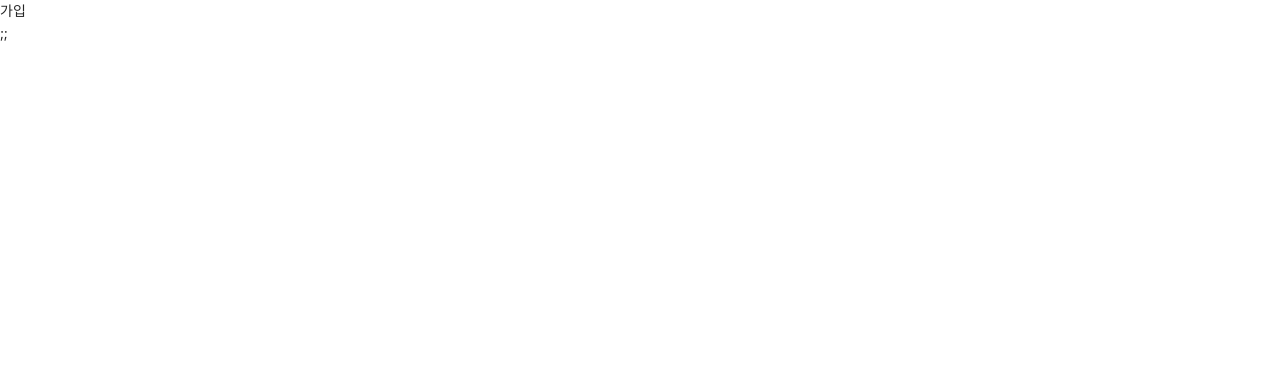
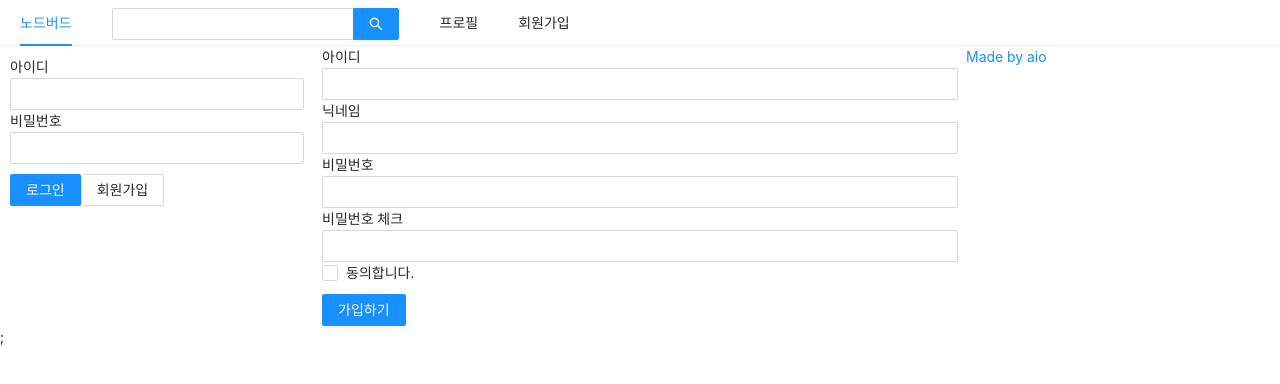
Before and after one commit to aio39/study-next-express-clone-twitter, a Next.js app: page /signup in a window 1280 px wide. Shown: the top 384 px of the page. Built offline with nearby package versions, Linux system fonts and the light colour scheme.

Commit message:
close #1 SingUpForm, user Hooks

```diff
--- a/components/AppLayout.js
+++ b/components/AppLayout.js
@@ -18,7 +18,6 @@
       <Menu mode="horizontal">
         {/* NOTE  a 태그가 아니라 Link에 href */}
         <Menu.Item>
-          {' '}
           <Link href="/">
             <a>노드버드</a>
           </Link>
@@ -35,7 +34,6 @@
           </Link>
         </Menu.Item>
         <Menu.Item>
-          {' '}
           <Link href="/signup">
             <a>회원가입</a>
           </Link>
--- a/components/LoginForm.js
+++ b/components/LoginForm.js
@@ -4,7 +4,8 @@
 import Link from 'next/link';
 import React, { useCallback, useMemo, useState } from 'react';
 import styled from 'styled-components';
-
+import PropTypes from 'prop-types';
+import useInput from '../hooks/useInput';
 // useCallback은 함수를 캐싱한다.
 // useMemo는 값을 캐싱해서 함수가 재호출되도 같은 값을로 취급해준다.
 
@@ -18,8 +19,8 @@
 `;
 
 const LoginForm = ({ setIsLoggedIn }) => {
-  const [id, setId] = useState('');
-  const [password, setPassword] = useState('');
+  const [id, onChangeId] = useInput('');
+  const [password, onChangePassword] = useInput('');
 
   // NOTE  styled components를  사용하지 않는다면 useMemo로 값을 캐싱 하면 된다.
   //   const style = useMemo(
@@ -28,13 +29,6 @@
   //     }),
   //     []
   //   );
-
-  const onChangeId = useCallback((e) => {
-    setId(e.target.value);
-  }, []);
-  const onChangePassword = useCallback((e) => {
-    setPassword(e.target.value);
-  }, []);
 
   const onSubmitForm = useCallback(() => {
     // NOTE e.preventDefault() antd에 기본으로 적용되어있음.
--- /dev/null
+++ b/hooks/useInput.js
@@ -0,0 +1,9 @@
+import { useState, useCallback } from 'react';
+
+export default (initialValue) => {
+  const [value, setValue] = useState(initialValue);
+  const handler = useCallback((e) => {
+    setValue(e.target.value);
+  }, []);
+  return [value, handler];
+};
--- a/pages/signup.js
+++ b/pages/signup.js
@@ -1,13 +1,116 @@
+import { Button, Input } from 'antd';
+import Form from 'antd/lib/form/Form';
 import Head from 'next/head';
-import React from 'react';
+import React, { useCallback, useState } from 'react';
+import AppLayout from '../components/AppLayout';
+import PropTypes from 'prop-types';
+import useInput from '../hooks/useInput';
+import styled from 'styled-components';
+import Checkbox from 'antd/lib/checkbox/Checkbox';
+
+const ErrorMessage = styled.div`
+  color: red;
+`;
 
 const Signup = () => {
+  const [id, onChangeId] = useInput('');
+  const [nickname, onChangeNickname] = useInput('');
+  const [password, onChangePassword] = useInput('');
+  const [passwordCheck, setPasswordCheck] = useState('');
+  const [passwordError, setPasswordError] = useState(false);
+
+  const onChangePasswordCheck = useCallback(
+    (e) => {
+      setPasswordCheck(e.target.value);
+      setPasswordError(e.target.value !== password);
+    },
+    [password]
+  );
+
+  const [term, setTerm] = useState('');
+  const [termError, setTermError] = useState(false);
+  const onChangeTerm = useCallback((e) => {
+    setTermError(false);
+    setTerm(e.target.checked); // NOTE checkbox는 checked 옵션
+  }, []);
+
+  const onSubmit = useCallback(() => {
+    // 이중 체크
+    if (password !== passwordCheck) {
+      return setPasswordError(true);
+    }
+    if (!term) {
+      return setTermError(true);
+    }
+    console.log(id, nickname, password);
+  }, [password, passwordCheck, term]);
+
   return (
     <>
       <Head>
         <title>NodeBird | 회원가입</title>
       </Head>
-      <div>가입</div>;
+      <AppLayout>
+        <Form onFinish={onSubmit}>
+          <div>
+            <label htmlFor="user-id">아이디</label>
+            <br />
+            <Input name="user_id" value={id} required onChange={onChangeId} />
+          </div>
+          <div>
+            <label htmlFor="user-id">닉네임</label>
+            <br />
+            <Input
+              name="user_id"
+              value={nickname}
+              required
+              onChange={onChangeNickname}
+            />
+          </div>
+          <div>
+            <label htmlFor="user-id">비밀번호</label>
+            <br />
+            <Input
+              name="user_password"
+              value={password}
+              required
+              onChange={onChangePassword}
+            />
+          </div>
+          <div>
+            <label htmlFor="user-id">비밀번호 체크</label>
+            <br />
+            <Input
+              nam드="user_id"
+              value={passwordCheck}
+              required
+              onChange={onChangePasswordCheck}
+            />
+            {passwordError && (
+              <ErrorMessage style={{ color: 'red' }}>
+                비밀번호가 일치하지 않습니다.
+              </ErrorMessage>
+            )}
+          </div>
+
+          <div>
+            <Checkbox name="user-term" checked={term} onChange={onChangeTerm}>
+              동의합니다.
+            </Checkbox>
+            {termError && (
+              <ErrorMessage style={{ color: 'red' }}>
+                {' '}
+                약관에 동의하셔야 합니다.
+              </ErrorMessage>
+            )}
+          </div>
+          <div style={{ marginTop: 10 }}>
+            <Button type="primary" htmlType="submit">
+              가입하기
+            </Button>
+          </div>
+        </Form>
+      </AppLayout>
     </>
   );
 };
```
